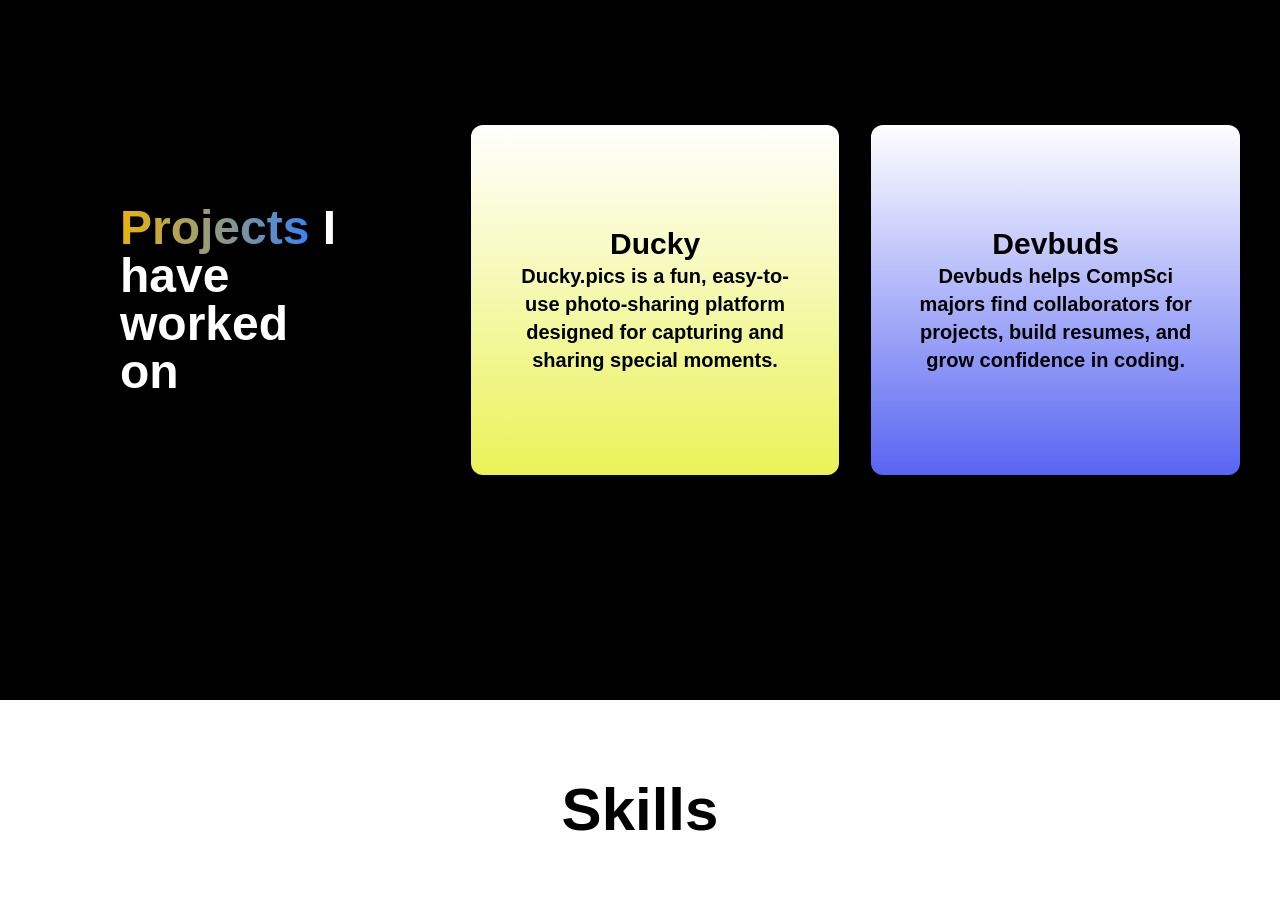
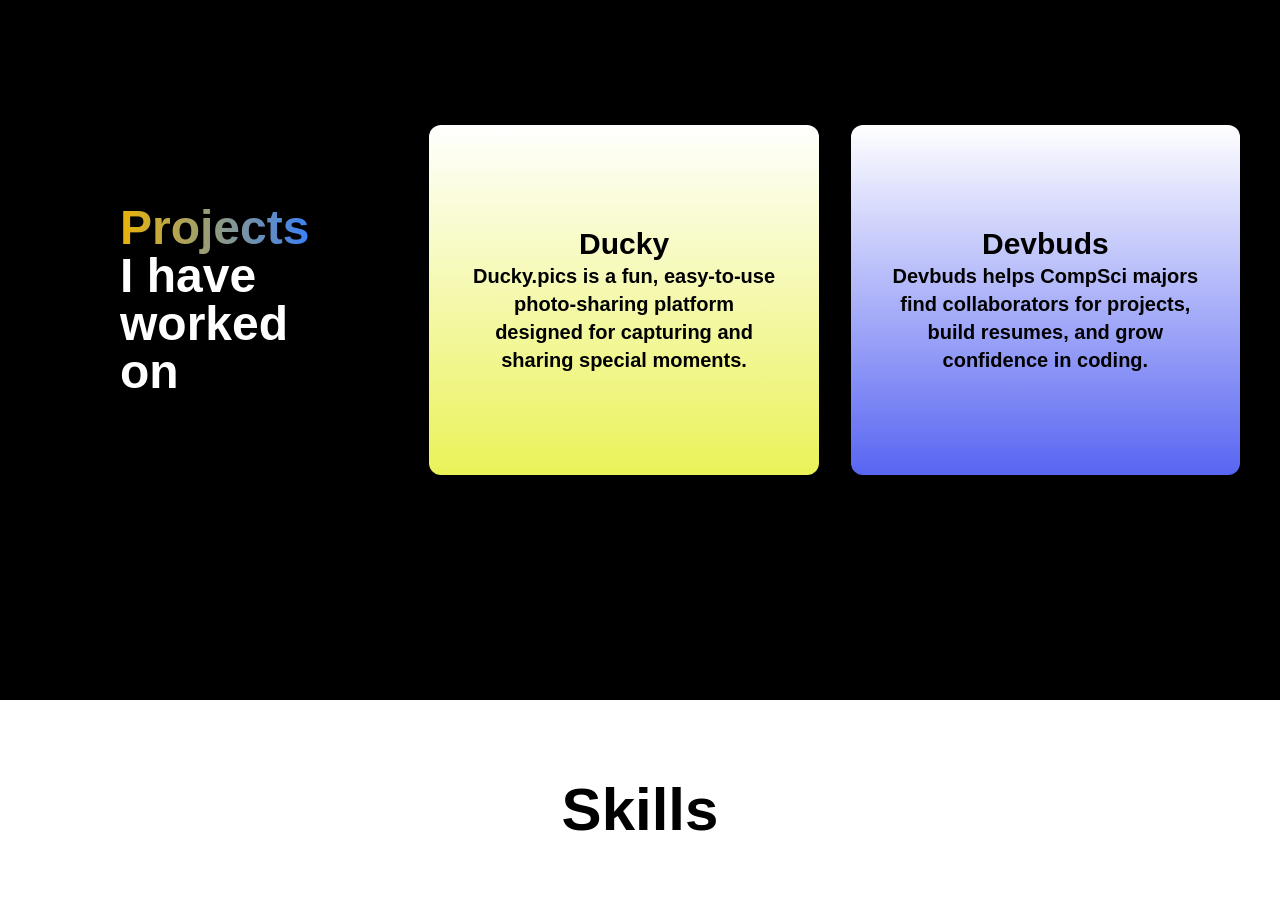
Before and after one commit to duranmichael681/Portfolio, a Next.js app: page / in a window 1280 px wide. Shown: the part 900-1818 px from the top of the page. Built offline with nearby package versions, Linux system fonts and the light colour scheme; a web font is replaced by a local one.

Commit message:
functionality for the resume button

```diff
--- a/app/page.js
+++ b/app/page.js
@@ -26,6 +26,10 @@ export default function Home() {
         {/* Navbar */}
         <nav className="fixed top-0 w-full bg-neutral-500 z-50">
           <div className="flex items-center gap-10 p-5">
+            <a
+              href="https://docs.google.com/document/d/1_VCLDuw6R4aDT4wqWDZjEzNJ-NWqKmzW/edit?usp=sharing&ouid=114518633992613409676&rtpof=true&sd=true"
+              target="_blank"
+            >
               <motion.button
                 whileTap={{ scale: 0.8, backgroundColor: "#FFFF00" }}
                 whileHover={{ scale: 1.1, backgroundColor: "yellow" }}
@@ -33,6 +37,7 @@ export default function Home() {
               >
                 Resume
               </motion.button>
+            </a>
 
             <motion.button
               whileTap={{ scale: 0.8 }}
@@ -127,7 +132,7 @@ export default function Home() {
             </h1>
 
             {/* Right Side: Project Cards */}
-            <div className="flex gap-8 w-2/3">
+            <div className="grid grid-cols-1 sm:grid-cols-1 md:grid-cols-2 gap-8 w-full max-w-4xl mx-auto">
               {/* Ducky */}
               <a
                 href="https://www.ducky.pics"
```
Lines whose indentation alone changed are shown as unchanged.
